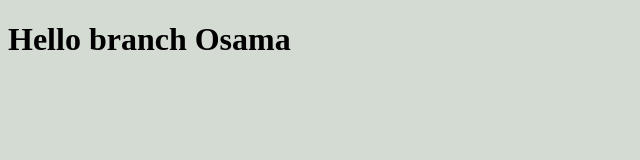
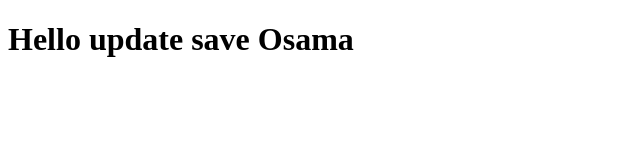
Before and after one commit to OsamaAshrafAllouh/test, a plain HTML site: page index.html in a window 1280 px wide. Shown: the whole page, without its empty margins (0-640 px from the left). Drawn offline with Linux system fonts and the light colour scheme.

Commit message:
modify githup

```diff
--- a/app.js
+++ b/app.js
@@ -1 +1 @@
-alert("Hello  branch");
+alert("Hello updated branch");
--- a/index.html
+++ b/index.html
@@ -7,7 +7,7 @@
     <link rel="stylesheet" href="style.css">
 </head>
 <body>
-   <h1>Hello  branch Osama</h1>
+   <h1>Hello  update save Osama</h1>
    <script src="app.js"></script>
 </body>
 </html>
--- a/style.css
+++ b/style.css
@@ -2,5 +2,5 @@ h1{
     color:black
 }
 body{
-    background-color: rgb(212, 219, 211);
+    background-color: rgb(255, 255, 255);
 }
```
